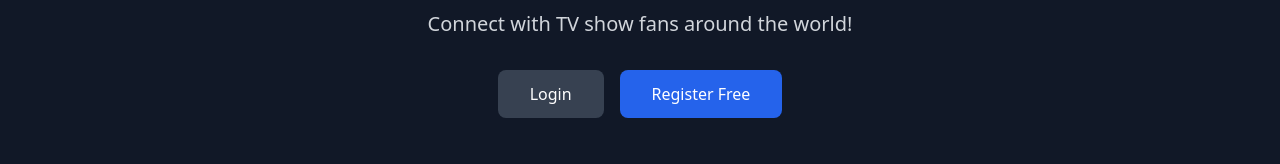
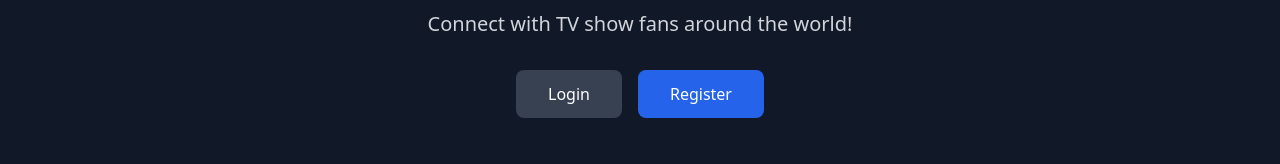
Before and after one commit to maseager/tv-posts, a React (Vite) app: page / in a window 1280 px wide. Shown: the part 167-331 px from the top of the page. Built offline with nearby package versions, Linux system fonts and the light colour scheme.

Commit message:
Updated WelcomeSection.tsx

```diff
--- a/src/components/WelcomeSection.tsx
+++ b/src/components/WelcomeSection.tsx
@@ -14,7 +14,7 @@ const WelcomeSection: React.FC = () => {
           Login
         </button>
         <button className="px-8 py-3 bg-blue-600 hover:bg-blue-700 text-white rounded-lg font-medium transition-colors">
-          Register Free
+          Register
         </button>
       </div>
     </div>
```
